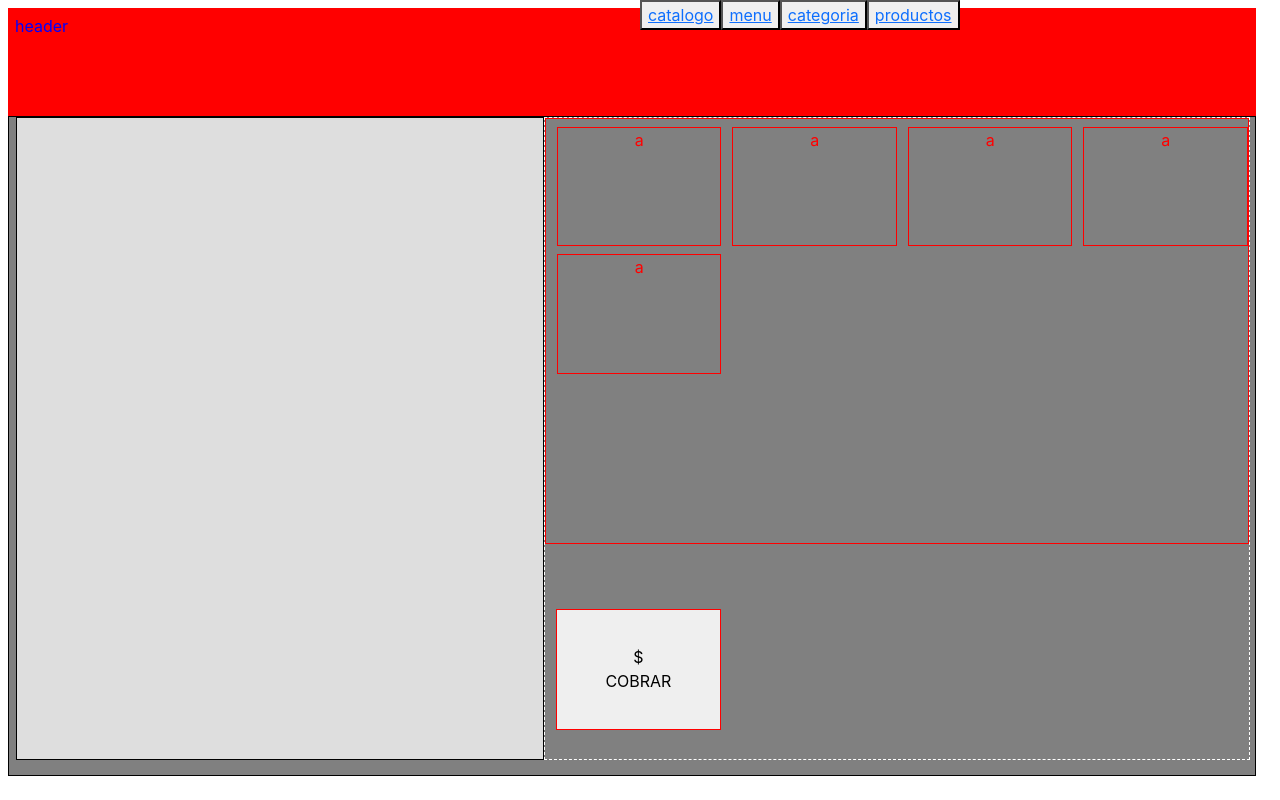
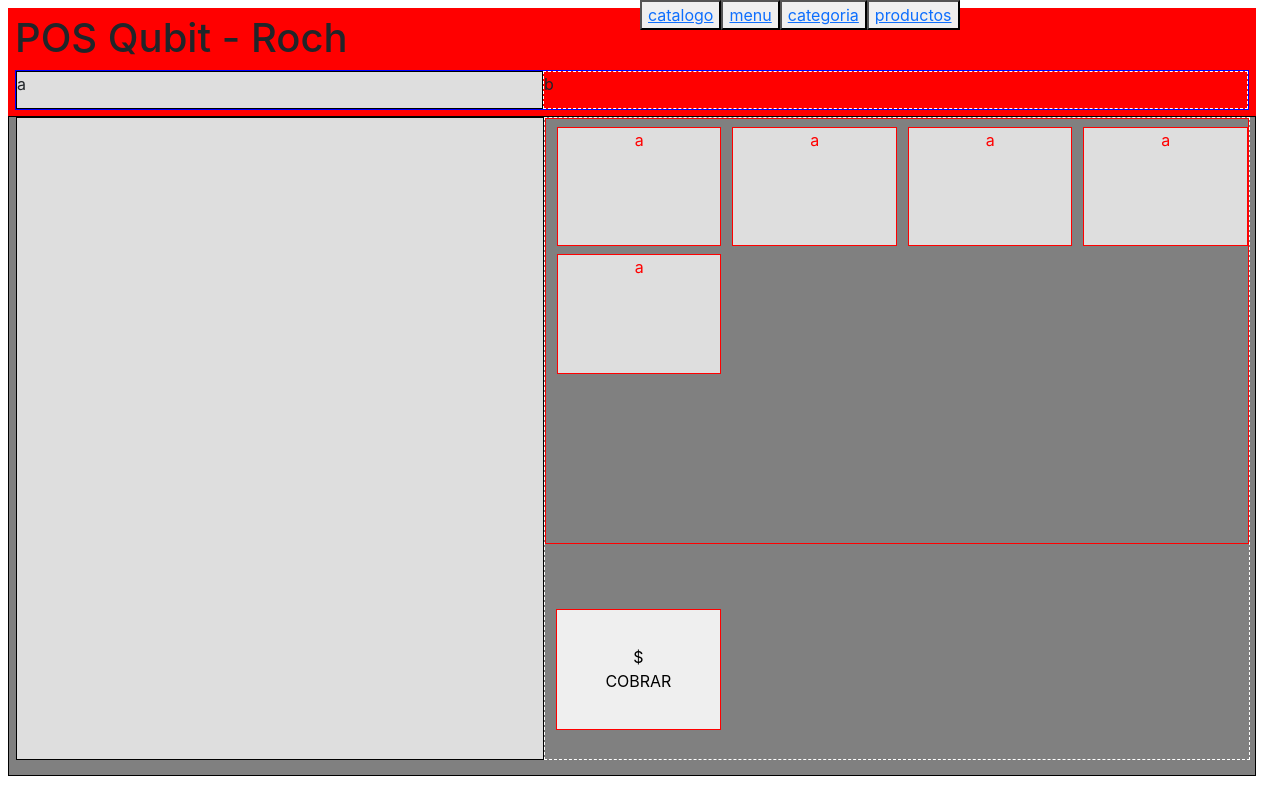
Before and after one commit to SergiAndreaUwU/Roch, a React (Create React App) app: page /menu/categoria in a window 1280 px wide. Built offline with nearby package versions, Linux system fonts and the light colour scheme.

Commit message:
adding header layout

```diff
--- a/src/App.sass
+++ b/src/App.sass
@@ -1,2 +1 @@
-.App
-    color: blue
+// .App
--- a/src/components/Menu/menu.module.sass
+++ b/src/components/Menu/menu.module.sass
@@ -1,8 +1,8 @@
-$flexBasisLeft: 42.78%
+//CONSTANTS
 $marginLeftButton: 11px
 $marginTopButton: 8px
-
-$heightButtons:66.5%
+$heightButtons: 66.5%
+$flexBasisLeft: 42.78%
 
 .menu
     width: 100%
@@ -47,8 +47,9 @@ $heightButtons:66.5%
             text-align: center
             border: 1px solid red
             cursor: pointer
+            background-color: rgb(222, 222, 222)
             &:hover
-                background-color: rgba(0,0,0,.15)
+                background-color: rgba(163, 163, 163,.80)
 
     .containerCobrar
         flex-basis: calc(100% - $heightButtons)
--- a/src/components/header.jsx
+++ b/src/components/header.jsx
@@ -1,10 +1,18 @@
-import React from 'react'
-import styles from "./header.module.sass"
+import React from "react";
+import styles from "./header.module.sass";
 
 const Header = () => {
   return (
-    <div className={styles.header}>header</div>
-  )
-}
+    <div className={styles.header}>
+      <div className={styles.containerTitle}>
+        <h1>POS Qubit - Roch</h1>
+      </div>
+      <div className={styles.containerButtonsHeader}>
+        <div className={styles.left}>a</div>
+        <div className={styles.right}>b</div>
+      </div>
+    </div>
+  );
+};
 
-export default Header
+export default Header;
--- a/src/components/header.module.sass
+++ b/src/components/header.module.sass
@@ -1,6 +1,39 @@
+$heightContainerTitle: 50%
+//CONSTANTS
+$flexBasisLeft: 42.78%
+$marginLeftButton: 11px
+$marginTopButton: 8px
+$heightButtons:66.5%
+
 .header
     width: 100%
     height: 100%
     flex-basis: 16.21%
     padding: 6px 7px 6px 7px
     background-color: red
+
+    display: flex
+    flex-direction: column
+    flex-wrap: no wrap
+
+    .containerTitle
+        flex-basis: $heightContainerTitle
+    .containerButtonsHeader
+        flex-basis: calc(100% - $heightContainerTitle)
+        height: 100%
+        border: 1px solid blue
+
+        display: flex
+        flex-direction: row
+        flex-wrap: no wrap
+        .left
+            flex-basis: $flexBasisLeft
+            border: 1px solid black
+            background-color: rgb(222, 222, 222)
+        .right
+            flex-basis: calc(100% - $flexBasisLeft)
+            border: 1px dashed white
+
+            display: flex
+            flex-direction: column
+            flex-wrap: nowrap
```
